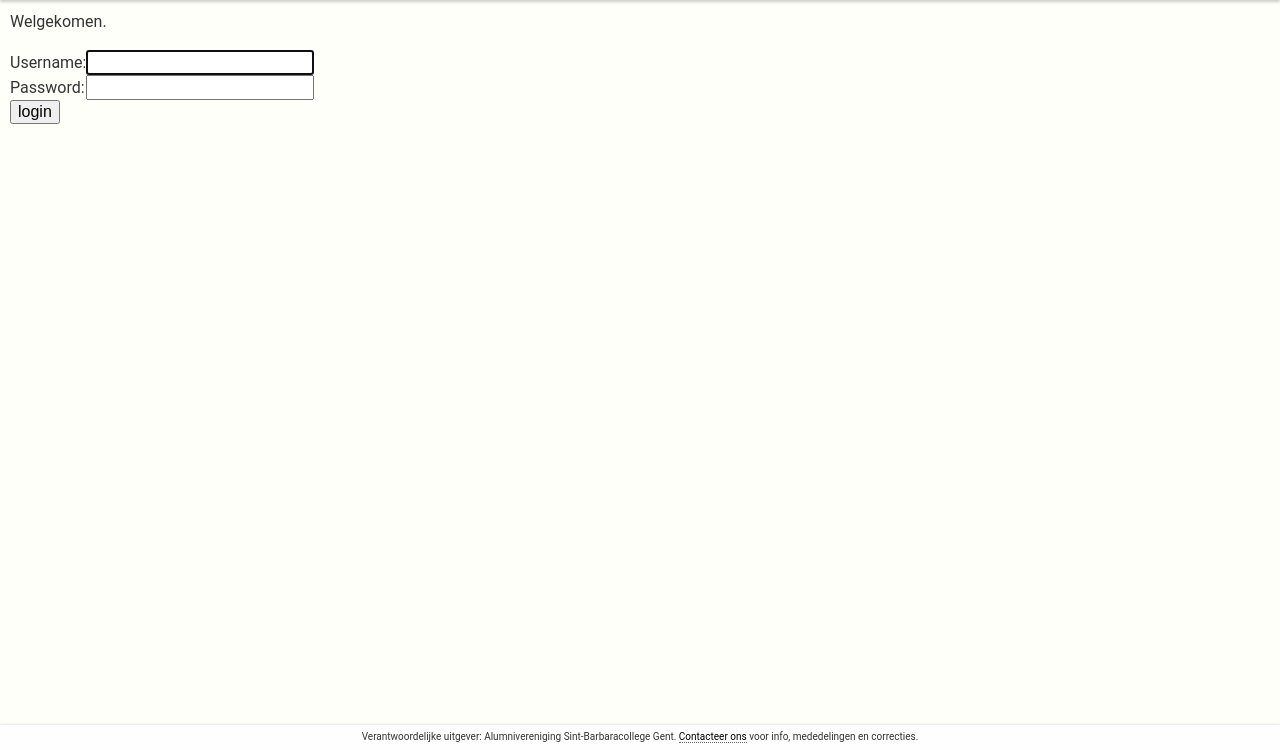
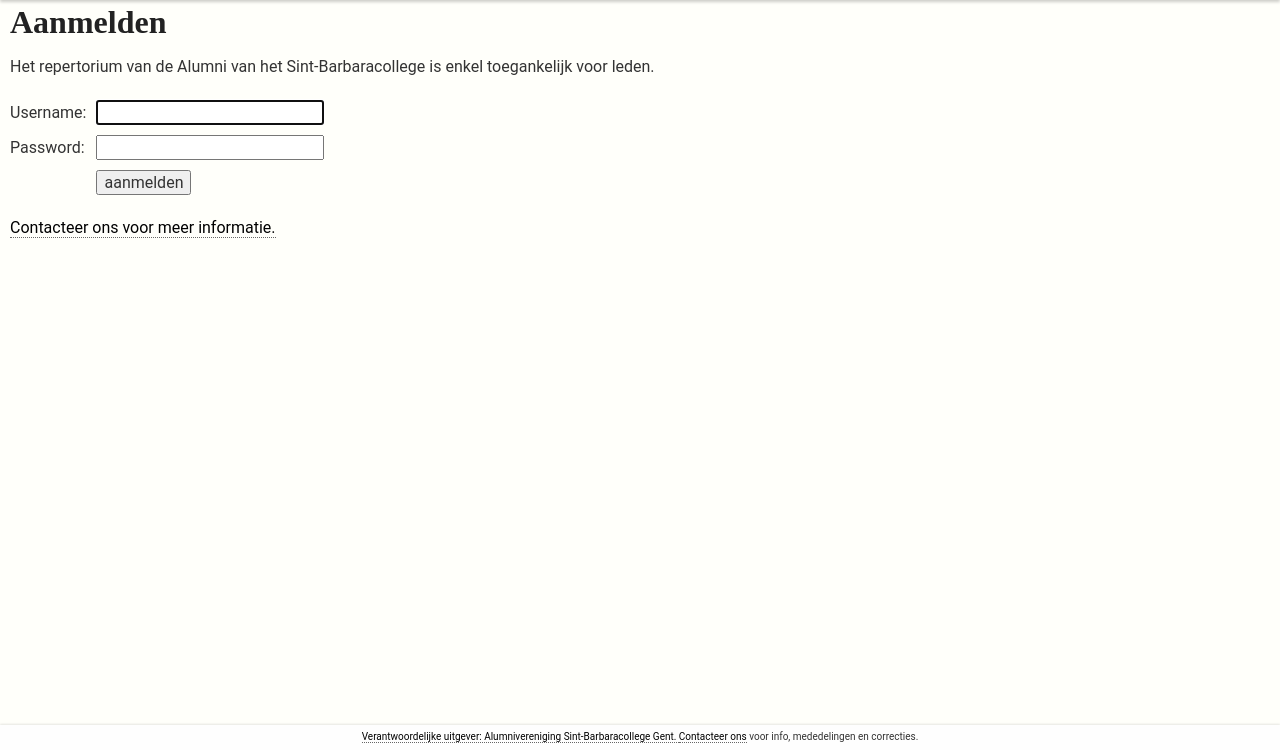
Before and after one commit to mvuijlst/alumni, a Django app: page /login in a window 1280 px wide. Shown: the part 50-800 px from the top of the page. Run offline with Django 3.2, Linux system fonts and the light colour scheme; some libraries are stand-ins or nearby versions.

Commit message:
login en logout min of meer in orde

```diff
--- a/repertorium/alumni/static/alumni/styles.css
+++ b/repertorium/alumni/static/alumni/styles.css
@@ -108,3 +108,13 @@ table.betaling th {
 table.betaling tr.even {
 	background-color: #f0f0f0;
 }
+
+table.loginform td {
+	padding: 5px 10px 5px 0;
+}
+
+.error {
+	border: 1px solid #f00;
+	background-color: #fcc;
+	padding: 5px;
+}
--- a/repertorium/alumni/templates/alumni/base.html
+++ b/repertorium/alumni/templates/alumni/base.html
@@ -44,7 +44,6 @@
         {% block main %}
             <p>Welgekomen.</p>
         {% endblock %}
-        {% block content %}{% endblock %}
     </div>
 
     <div id="footer">
--- a/repertorium/repertorium/settings.py
+++ b/repertorium/repertorium/settings.py
@@ -23,7 +23,7 @@ BASE_DIR = os.path.dirname(os.path.dirname(os.path.abspath(__file__)))
 SECRET_KEY = 'c^35y+j6(8qz4h9f0vc3ln1@w)^fvsxz%#(58!6fhe*&!-q57('
 
 # SECURITY WARNING: don't run with debug turned on in production!
-DEBUG = True
+DEBUG = False
 
 ALLOWED_HOSTS = ['127.0.0.1']
 
--- a/repertorium/templates/registration/login.html
+++ b/repertorium/templates/registration/login.html
@@ -1,14 +1,17 @@
 {% extends "alumni/base.html" %}
 
-{% block content %}
+{% block main %}
 
+<h1>Aanmelden</h1>
+
+<p>Het repertorium van de Alumni van het Sint-Barbaracollege is enkel toegankelijk voor leden.</p>
 {% if form.errors %}
-<p>Your username and password didn't match. Please try again.</p>
+<p class="error">Gebruiker onbekend of fout wachtwoord, sorry.</p>
 {% endif %}
 
 <form method="post" action="{% url 'django.contrib.auth.views.login' %}">
 {% csrf_token %}
-<table>
+<table class="loginform">
 <tr>
     <td>{{ form.username.label_tag }}</td>
     <td>{{ form.username }}</td>
@@ -17,10 +20,14 @@
     <td>{{ form.password.label_tag }}</td>
     <td>{{ form.password }}</td>
 </tr>
+<tr><td></td>
+    <td><input type="submit" value="aanmelden" /></td>
+</tr>
 </table>
 
-<input type="submit" value="login" />
 <input type="hidden" name="next" value="{{ next }}" />
 </form>
 
+<p><a href="mailto:alumi@sint-barbara.be">Contacteer ons</> voor meer informatie. </p>
+
 {% endblock %}
--- a/repertorium/templates/registration/logout.html
+++ b/repertorium/templates/registration/logout.html
@@ -1,6 +1,6 @@
 {% extends "alumni/base.html" %}
 
-{% block content %}
+{% block main %}
 
 Logged out!
 
```
